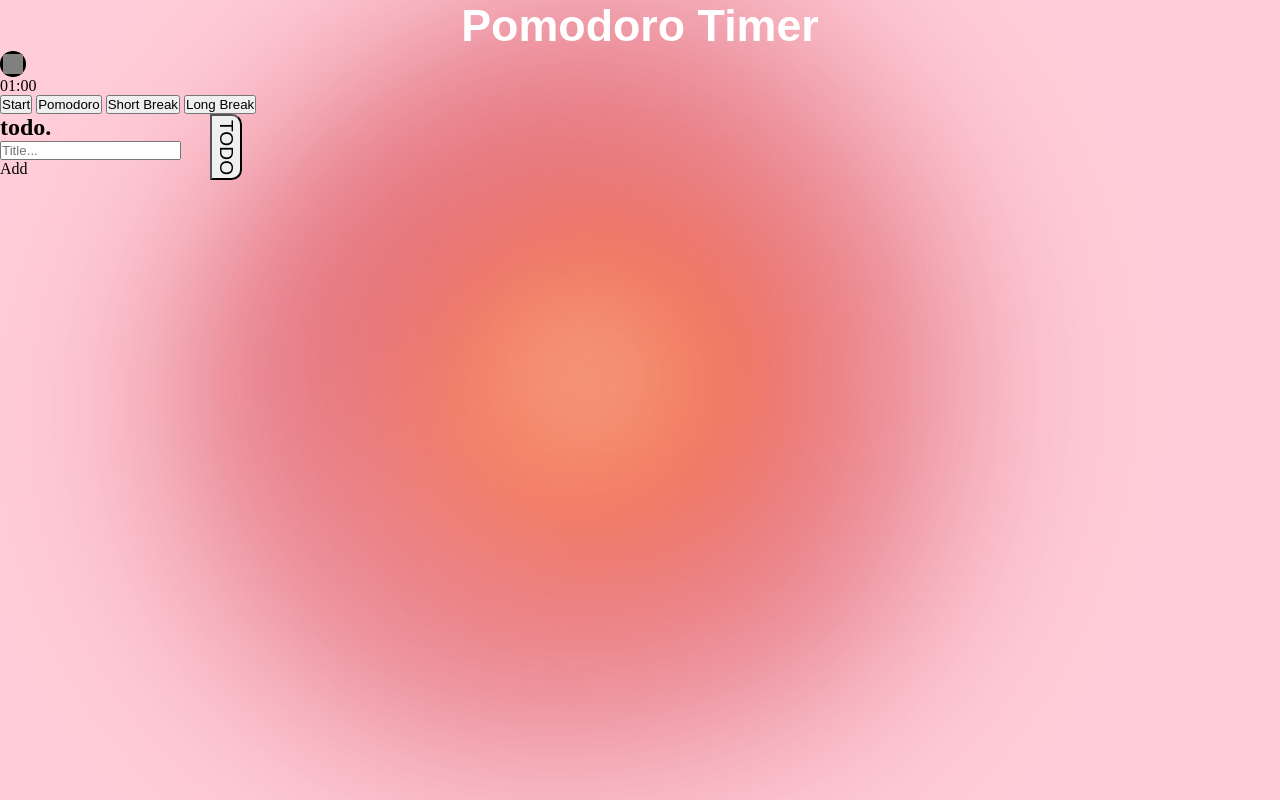
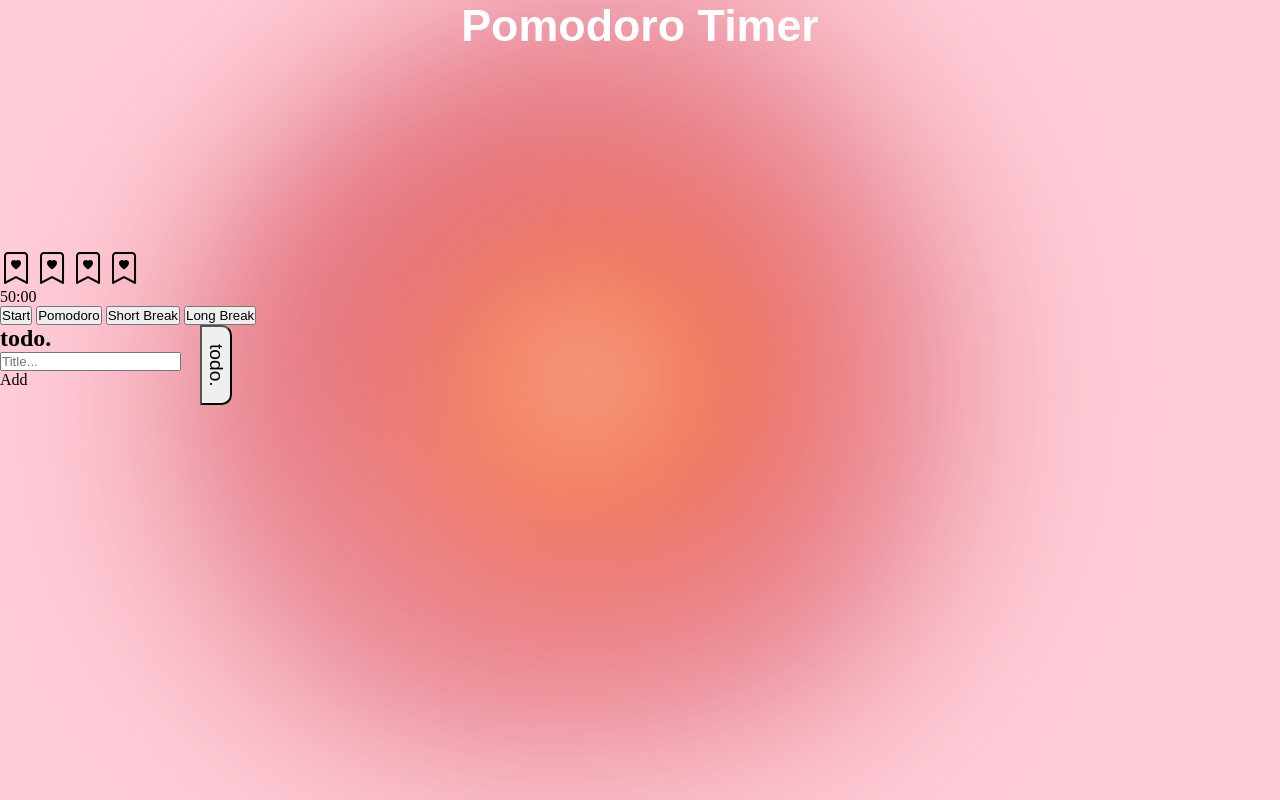
Before and after one commit to josephine-hanna/pomodoro, a plain HTML site: page home.html in a window 1280 px wide. Drawn offline with nearby package versions, Linux system fonts and the light colour scheme.

Commit message:
added icons and progress bar

```diff
--- a/home.html
+++ b/home.html
@@ -5,13 +5,22 @@
     <meta name="viewport" content="width=device-width, initial-scale=1.0">
     <title>Pomodoro Timer</title>
     <link rel="stylesheet" href="pomodoro.css">
-
+    <link rel="stylesheet" href="https://cdn.jsdelivr.net/npm/bootstrap-icons@1.11.3/font/bootstrap-icons.min.css">
 </head>
 <body>
     <h1>Pomodoro Timer</h1>
     <div class="pomodoro">
-        <progress id="js-progress" value="0"></progress>
-        <div class="hearts"></div>
+        <div class="progress-container">
+            <div class="progress-circle">
+                <div class="progress" id="progress"></div>
+            </div>
+        </div>
+        <div class="hearts">
+            <i class="bi bi-bookmark-heart" id="h-1" style="font-size: 2rem;"></i>
+            <i class="bi bi-bookmark-heart" id="h-2" style="font-size: 2rem;"></i>
+            <i class="bi bi-bookmark-heart" id="h-3" style="font-size: 2rem;"></i>
+            <i class="bi bi-bookmark-heart" id="h-4" style="font-size: 2rem;"></i>
+        </div>
         <div class="timer">
             <div id="minutes">50</div>
             <div class="separator">:</div>
@@ -33,7 +42,7 @@
             </div>
             <ul id="myUL"></ul>
         </div>
-        <button class="display" id="display" onclick="toggleHiddenTodo()">TODO</button>
+        <button class="display" id="display" onclick="toggleHiddenTodo()">todo.</button>
     </div>
 </body>
 <script src="pomodoro.js"></script>
--- a/pomodoro.css
+++ b/pomodoro.css
@@ -66,14 +66,38 @@ progress{
 
 .display{
     position: relative;
-    left: 10px;
+    left: 0px;
     transition: left 1.5s;
     writing-mode: vertical-rl;
     border-radius: 0 0.8vw 0.8vw 0;
     font-size: 1.5vw;
     padding: 0.25vw;
+    height: 80px;
 }
 
 .display.active{
     left: -200px;
 }
+
+.progress-container{
+    width: 200px;
+    height: 200px;
+    position: relative;
+}
+
+.progress-circle{
+    width: 100%;
+    height: 100%;
+    background-color: transparent;
+    border-radius: 50%;
+    position: relative;
+    overflow: hidden;
+}
+
+.progress {
+    position: absolute;
+    width: 100%;
+    height: 100%;
+    background-color: transparent;
+    clip-path: path('M20 100 a80 80 0 0 0 160 0 a80 80 0 0 0 -160 0 L0 100 L0 0 L200 0 L200 200 L0 200 L0 100 Z');
+}
--- a/pomodoro.js
+++ b/pomodoro.js
@@ -1,5 +1,5 @@
 const timer = {
-    pomodoro: 1,
+  pomodoro: 50,
   shortBreak: 5,
   longBreak: 10,
   longBreakInterval: 4,
@@ -34,14 +34,14 @@ function switchMode(mode) {
   document.querySelector(`[data-mode="${mode}"]`).classList.add("active");
   document.body.style.backgroundImage = `var(--${mode})`;
   document
-        .getElementById("js-progress")
-        .setAttribute("max", timer.remainingTime.total);
-
+      .getElementById("progress")
+      .style.setProperty("--progress", timer.remainingTime.total)
   updateClock();
+  updateHearts();
 }
 
 function updateClock() {
-    const { remainingTime } = timer;
+  const { remainingTime,mode } = timer;
   const minutes = `${remainingTime.minutes}`.padStart(2,0);
   const seconds = `${remainingTime.seconds}`.padStart(2,0);
 
@@ -50,10 +50,35 @@ function updateClock() {
   min.textContent = minutes;
   sec.textContent = seconds;
 
-    const progress = document.getElementById("js-progress");
-    progress.value = timer[timer.mode] * 60 - timer.remainingTime.total;
+
+  const totalSeconds = timer[mode] * 60;
+  const remainingSeconds = remainingTime.minutes * 60 + remainingTime.seconds;
+  const progress = ((totalSeconds - remainingSeconds) / totalSeconds) * 100;
+
+  // Update progress bar width
+  const progressBar = document.getElementById("progress");
+  progressBar.style.setProperty('--progress', `${progress}%`);
+  const gradientAngle = progress * 3.6; // Convert progress to degrees
+  progressBar.style.backgroundImage = `conic-gradient(#5a1d49 ${gradientAngle}deg, transparent 0deg)`;
 }
 
+function updateHearts() {
+  const hearts = document.querySelectorAll(".hearts i");
+  const sessions = timer.sessions;
+
+  hearts.forEach((heart, index) =>{
+    if(index < sessions){
+      heart.classList.remove("bi-bookmark-heart");
+      heart.classList.add("bi-bookmark-heart-fill");
+    }else{
+      heart.classList.remove("bi-bookmark-heart-fill");
+      heart.classList.add("bi-bookmark-heart");
+    }
+  })
+  if(sessions > 4){
+    timer.sessions = 0;
+  }
+}
 
 function startTimer() {
   let {total} = timer.remainingTime;
@@ -89,6 +114,7 @@ function startTimer() {
           startTimer();
     }
   }, 1000);
+  updateHearts();
 }
 
 function getRemainingTime(endTime) {
```
Lines whose indentation alone changed are shown as unchanged.
